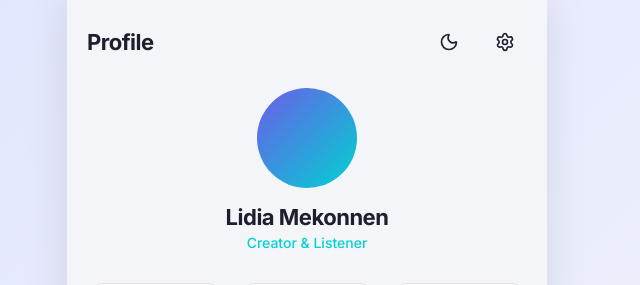
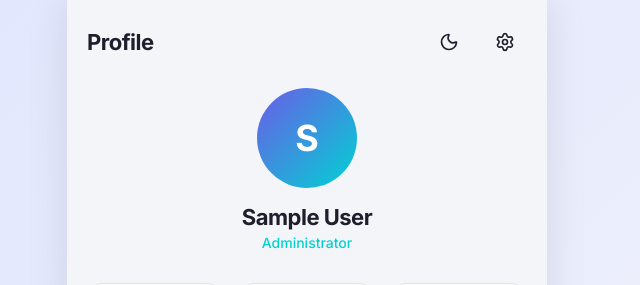
Before and after one commit to lidia-shenkut/HabeshaCast, a React (Vite) app: page /profile in a window 1280 px wide. Shown: the top 285 px of the page, without its empty margins (333-973 px from the left). Built offline with nearby package versions, Linux system fonts and the light colour scheme; no server answers; sample sign-in values are in the browser's storage.

Commit message:
implement ProfileScreen UI with user statistics, navigation, and administrative access

```diff
--- a/src/views/pages/ProfileScreen.jsx
+++ b/src/views/pages/ProfileScreen.jsx
@@ -1,14 +1,21 @@
 import { Settings, Heart, Download, Clock, ArrowLeft, BarChart2, ShieldAlert } from 'lucide-react';
 import ThemeToggle from '../components/ThemeToggle';
 import { useUserData } from '../../controllers/UserDataContext';
+import { useAuth } from '../../controllers/AuthContext';
 import { useNavigate } from 'react-router-dom';
 
 export default function ProfileScreen() {
   const { downloads, history, getTopCategory, likes, customEpisodes, pendingEpisodes } = useUserData();
+  const { user, logout } = useAuth();
   const navigate = useNavigate();
 
   const listenedCount = new Set(history.map(h => h.id)).size;
   const topCategory = getTopCategory();
+
+  const handleLogout = () => {
+    logout();
+    navigate('/login');
+  };
 
   return (
     <div className="screen scrollable">
@@ -21,9 +28,11 @@ export default function ProfileScreen() {
       </div>
 
       <div style={{ display: 'flex', flexDirection: 'column', alignItems: 'center', marginBottom: '32px' }}>
-        <div style={{ width: '100px', height: '100px', borderRadius: '50%', background: 'linear-gradient(135deg, var(--secondary-color), var(--accent-color))', marginBottom: '16px' }}></div>
-        <h2 style={{ marginBottom: '4px' }}>Lidia Mekonnen</h2>
-        <p style={{ color: 'var(--accent-color)', fontSize: '14px', fontWeight: 500 }}>Creator & Listener</p>
+        <div style={{ width: '100px', height: '100px', borderRadius: '50%', background: 'linear-gradient(135deg, var(--secondary-color), var(--accent-color))', marginBottom: '16px', display: 'flex', alignItems: 'center', justifyContent: 'center' }}>
+          <span style={{ fontSize: '36px', color: 'white', fontWeight: 'bold' }}>{user?.name?.charAt(0).toUpperCase()}</span>
+        </div>
+        <h2 style={{ marginBottom: '4px' }}>{user?.name || 'Guest'}</h2>
+        <p style={{ color: 'var(--accent-color)', fontSize: '14px', fontWeight: 500 }}>{user?.role === 'admin' ? 'Administrator' : 'Creator & Listener'}</p>
       </div>
 
       <div style={{ display: 'flex', gap: '16px', marginBottom: '32px' }}>
@@ -68,6 +77,8 @@ export default function ProfileScreen() {
           <div style={{ flex: 1, fontSize: '16px', fontWeight: 500 }}>Listening History ({history.length})</div>
           <ArrowLeft size={16} color="var(--text-muted)" style={{ transform: 'rotate(180deg)' }} />
         </div>
+
+        {user?.role === 'admin' && (
           <div className="episode-card" style={{ alignItems: 'center' }} onClick={() => navigate('/admin')}>
             <ShieldAlert size={20} color="#ff9f43" style={{ margin: '0 8px' }} />
             <div style={{ flex: 1, fontSize: '16px', fontWeight: 500, color: '#ff9f43' }}>Admin Panel</div>
@@ -77,9 +88,10 @@ export default function ProfileScreen() {
               </div>
             )}
           </div>
+        )}
       </div>
 
-      <button className="btn btn-secondary" style={{ marginTop: '32px', color: '#ff6b6b', borderColor: 'rgba(255, 107, 107, 0.3)' }}>Log Out</button>
+      <button className="btn btn-secondary" onClick={handleLogout} style={{ marginTop: '32px', color: '#ff6b6b', borderColor: 'rgba(255, 107, 107, 0.3)' }}>Log Out</button>
     </div>
   );
 }
```
Lines whose indentation alone changed are shown as unchanged.
